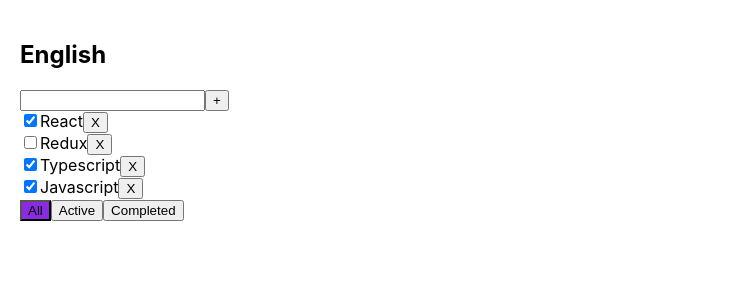
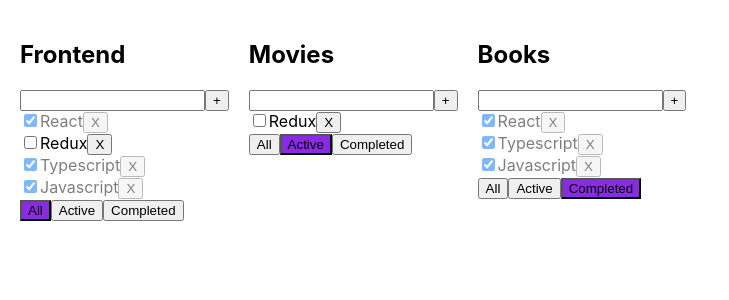
Before and after one commit to Genya10/todolist-react-materials, a React (Create React App) app: page / in a window 1280 px wide. Shown: the top 300 px of the page, without its empty margins (0-729 px from the left). Built offline with nearby package versions, Linux system fonts and the light colour scheme.

Commit message:
add useState todolists

```diff
--- a/src/App.css
+++ b/src/App.css
@@ -15,3 +15,6 @@
 .choosed{
     background-color: blueviolet;
 }
+.pale{
+    opacity: 0.5;
+}
--- a/src/App.tsx
+++ b/src/App.tsx
@@ -6,6 +6,12 @@
 
 export type FilterType = "all" | "active" | "completed";
 
+type TodolistType={
+  id:string,
+  title:string,
+  filter:FilterType,
+}
+
 function App() {
   let [tasks, setTasks] = useState<Array<TaskType>>([
     { id: v1(), title: "React", isDone: true },
@@ -13,29 +19,28 @@
     { id: v1(), title: "Typescript", isDone: true },
     { id: v1(), title: "Javascript", isDone: true },
   ]);
+  let [movies, setMovies] = useState<Array<TaskType>>([
+    { id: v1(), title: "Crossfit", isDone: false },
+    { id: v1(), title: "Terminatir", isDone: false },
+    { id: v1(), title: "Go-go", isDone: true },
+  ]);
+  let [books, setBooks] = useState<Array<TaskType>>([
+    { id: v1(), title: "Crossfit", isDone: false },
+    { id: v1(), title: "Terminatir", isDone: true},
+    { id: v1(), title: "Go-go", isDone: true },
+  ]);
 
-  let [filter, setFilter] = useState<FilterType>("all");
-
-  let filterForTask = tasks;
-  if (filter === "completed") {
-    filterForTask = tasks.filter((t) => t.isDone === true);
-  }
-  if (filter === "active") {
-    filterForTask = tasks.filter((t) => t.isDone === false);
-  }
 
   const addTask=(value:string)=>{
     let newTask={id:v1(),title:value,isDone:false};
     let newTasks=[...tasks,newTask];
     setTasks(newTasks);
   }
-
   const removeTask = (id: string) => {
     tasks = tasks.filter((t) => t.id !== id);
     setTasks(tasks);
     console.log(tasks);
   };
-
   const checkTask=(taskId:string,isDone:boolean)=>{
    let task = tasks.find((t)=> t.id === taskId);
    if(task){
@@ -43,22 +48,45 @@
    }
    setTasks([...tasks]);
   }
-
-  const changeFilter = (value: FilterType) => {
-    setFilter(value);
+  const changeFilter = (value: FilterType,todoId:string) => {
+    let todolist= todoLists.find((tl)=>tl.id === todoId)
+    if(todolist){
+      todolist.filter = value;
+      setTodoLists([...todoLists]);
+    }
   };
 
+  let [todoLists,setTodoLists] = useState <Array<TodolistType>>([
+    {id:v1(),title:"Frontend",filter:"all",},
+    {id:v1(),title:"Movies",filter:"active",},
+    {id:v1(),title:"Books",filter:"completed",},
+   ]);
   return (
     <div className="App">
+      {todoLists.map((tl) => {
+
+      let filterForTask = tasks;
+      if (tl.filter === "completed") {
+        filterForTask = tasks.filter((t) => t.isDone === true);
+      }
+      if (tl.filter === "active") {
+        filterForTask = tasks.filter((t) => t.isDone === false);
+      }
+
+        return (
           <Todolist
-        title="English"
+            key={tl.id}
+            id={tl.id}
+            title={tl.title}
             tasks={filterForTask}
             addTask={addTask}
             removeTask={removeTask}
             changeFilter={changeFilter}
             checkTask={checkTask}
-        filter={filter}
+            filter={tl.filter}
           />
+        );
+      })}
     </div>
   );
 }
--- a/src/Todolist.tsx
+++ b/src/Todolist.tsx
@@ -13,9 +13,10 @@
     tasks:Array<TaskType>,
     addTask:(value:string)=>void,
     removeTask:(id:string)=> void,
-    changeFilter:(value:FilterType)=>void,
+    changeFilter:(value:FilterType,todoId:string)=>void,
     checkTask:(taskId:string,isDone:boolean)=>void,
     filter:FilterType ,
+    id:string
 }
 
 export const Todolist = (props:PropsType) => {
@@ -37,9 +38,9 @@
     if(e.key === "Enter"){setAddTask()}
   }
 
-  const btnAll=()=>{props.changeFilter('all') };
-  const btnActive=()=>props.changeFilter('active');
-  const btnCompleted=()=>props.changeFilter('completed');
+  const btnAll=()=>{props.changeFilter('all',props.id) };
+  const btnActive=()=>props.changeFilter('active',props.id);
+  const btnCompleted=()=>props.changeFilter('completed',props.id);
 
   return (
     <div>
@@ -63,7 +64,8 @@
         };
 
         return (
-          <div key={task.id}>
+          <div key={task.id}
+          className={task.isDone === true ? "pale":""}>
             {" "}
             <input
               type="checkbox"
@@ -83,8 +85,7 @@
          }
           className={props.filter === "active" ? "choosed" : ""}>Active</button>
         <button onClick={btnCompleted}
-          className={props.filter === "completed" ? "choosed" : ""}> Completed</button>
-
+          className={props.filter === "completed" ? "choosed" : ""}>Completed</button>
       </div>
     </div>
   );
```
Lines whose indentation alone changed are shown as unchanged.
